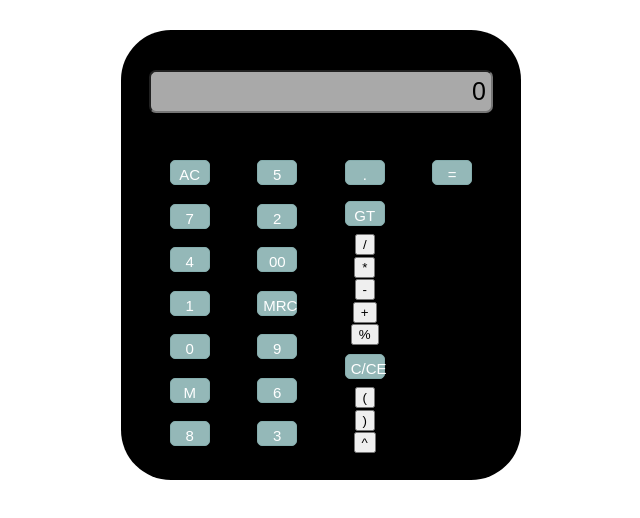
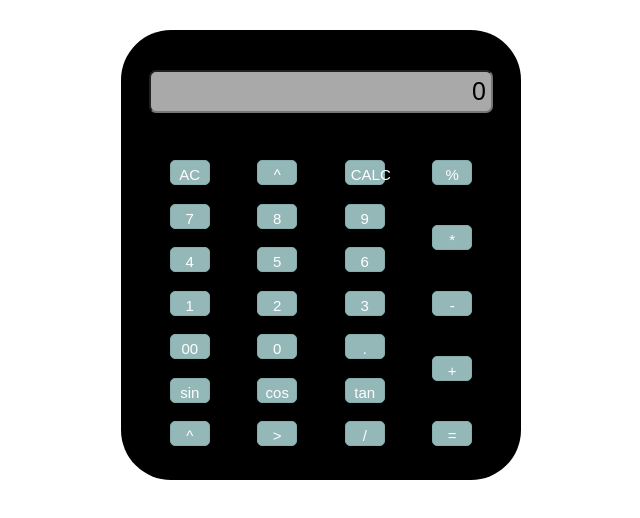
Before and after one commit to Komal-Chaudhari30/assig-21, a plain HTML site: page index.html in a window 1280 px wide. Shown: the whole page, without its empty margins (319-959 px from the left). Drawn offline with Linux system fonts and the light colour scheme.

Commit message:
calculator website made

```diff
--- a/index.html
+++ b/index.html
@@ -11,28 +11,28 @@
             <button class="button">AC</button>
             <button class="button">7</button>
             <button class="button">4</button>
-            <button class="button">1</button>
-            <button class="button">0</button>
-            <button class="button">M</button>
+            <button class="button"> 1</button>
+            <button class="button">00</button>
+            <button class="button">sin</button>
+            <button class="button">^</button>
+            <button class="button">^</button>
             <button class="button">8</button>
             <button class="button">5</button>
             <button class="button">2</button>
-            <button class="button">00</button>
-            <button class="button">MRC</button>
+            <button class="button">0</button>
+            <button class="button">cos</button>
+            <button class="button">></button>
+            <button class="button">CALC</button>
             <button class="button">9</button>
             <button class="button">6</button>
-            <button class="button">3</button>
+           <button class="button">3</button>
             <button class="button">.</button>
-            <button class="button">GT</button>
-            <button class="button1">/</button>
-            <button class="button1">*</button>
-            <button class="button1">-</button>
-            <button class="button1">+</button>
-            <button class="button1">%</button>
-            <button class="button">C/CE</button>
-            <button class="button1">(</button>
-            <button class="button1">)</button>
-            <button class="button1">^</button>
+            <button class="button">tan</button>
+            <button class="button">/</button>
+            <button class="button">%</button>
+            <button class="button">*</button>
+            <button class="button">-</button>
+            <button class="button">+</button>
             <button class="button btn-equles">=</button>
         </div>
     </div>
```
